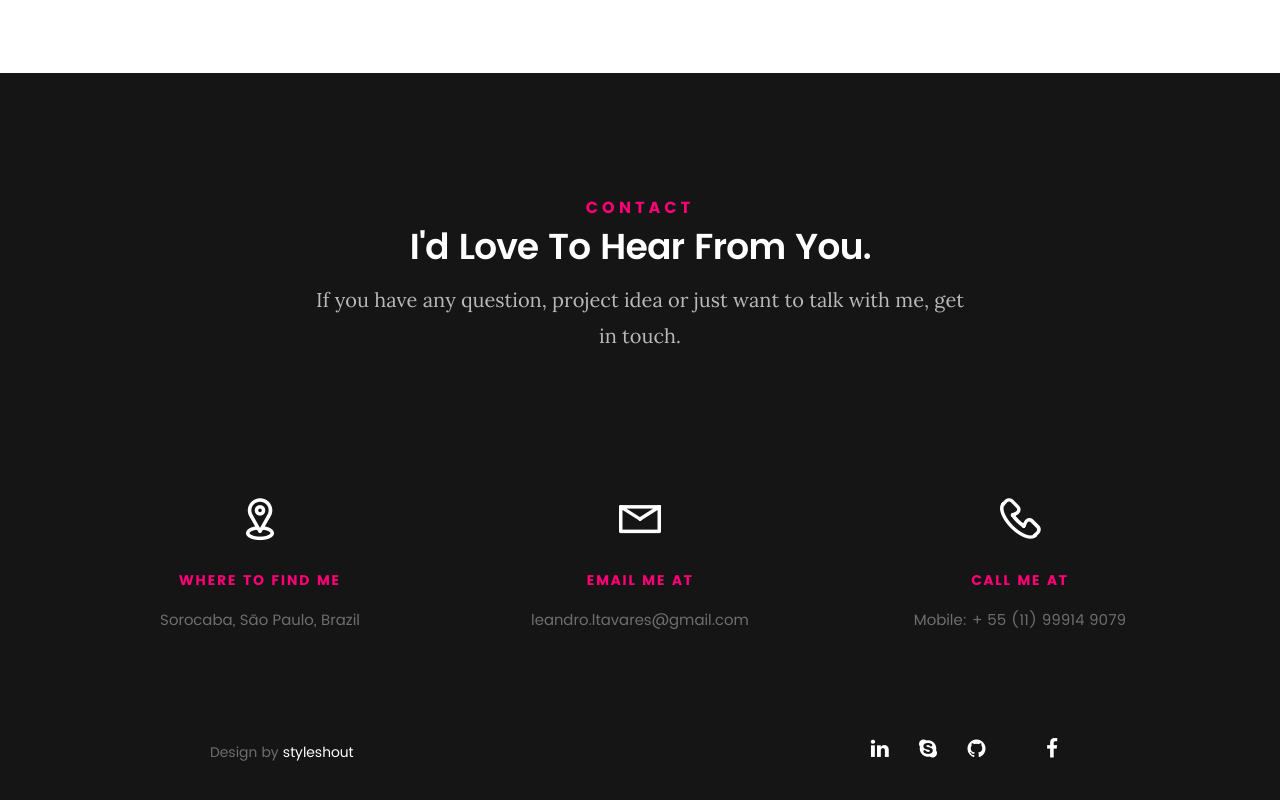
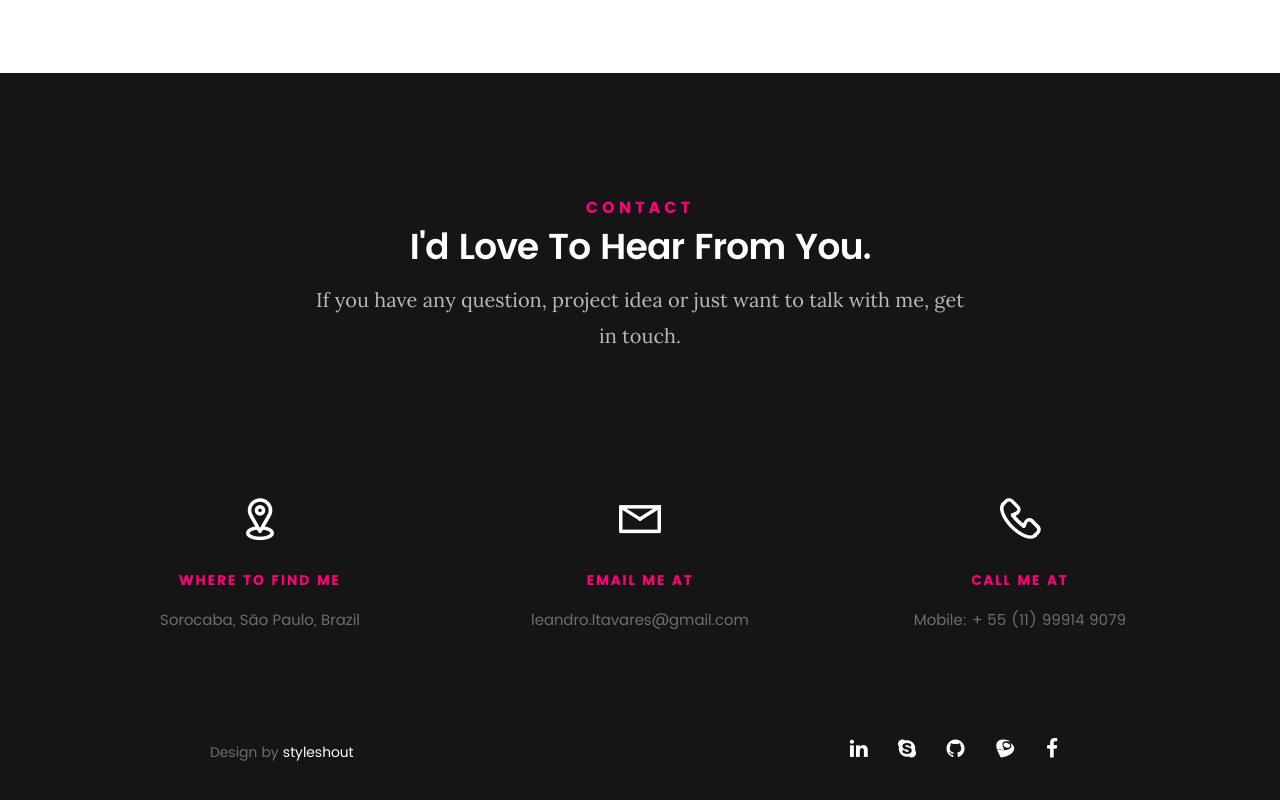
Before and after one commit to leandroltavares/leandroltavares.github.io, a plain HTML site: page index.html in a window 1280 px wide. Shown: the part 6663-7463 px from the top of the page. Drawn offline with Linux system fonts and the light colour scheme; files whose address does not match are found by name.

Commit message:
Fixed footer lattes icon
Fixed footer lattes icon

```diff
--- a/index.html
+++ b/index.html
@@ -1038,7 +1038,7 @@
             <li><a href="http://linkedin.com/in/leandrolucianitavares"><i class="fa fa-linkedin"></i></a></li>
             <li><a href="https://join.skype.com/invite/K6ADO9wg9Ji5"><i class="fa fa-skype"></i></a></li>
              <li><a href="https://github.com/leandroltavares"><i class="fa fa-github"></i></a></li>
-            <li><a href="http://lattes.cnpq.br/2796738470051942"><i class="ia ia-lattes"></i></a></li>
+            <li><a href="http://lattes.cnpq.br/2796738470051942"><i class="ai ai-lattes"></i></a></li>
             <li><a href="https://www.facebook.com/leandro.ltavares"><i class="fa fa-facebook"></i></a></li>
          </ul>
 
```
